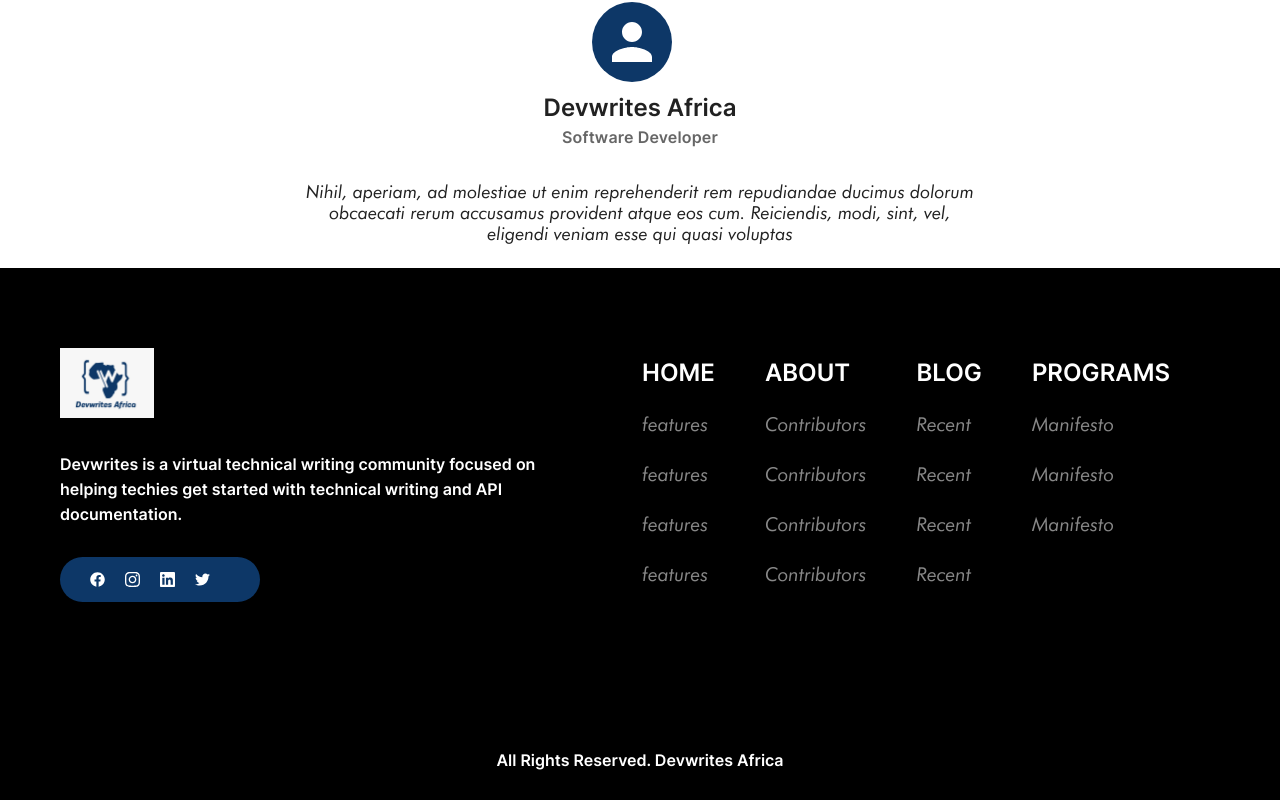
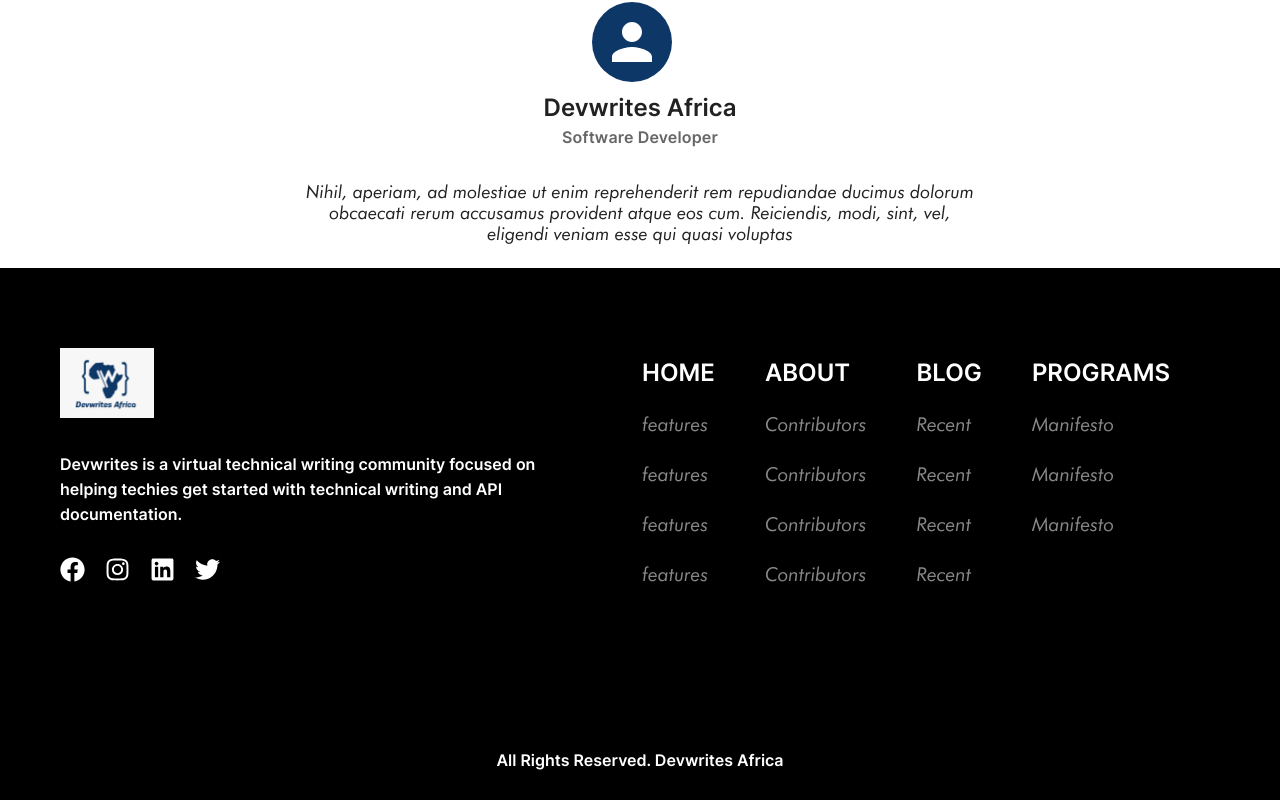
Before and after one commit to Devwrites-Africa/Devwrites, a React (Create React App) app in the folder frontend/: page / in a window 1280 px wide. Shown: the part 3493-4293 px from the top of the page. Built offline with nearby package versions, Linux system fonts and the light colour scheme.

Commit message:
finished navbar, still working of the home page

```diff
--- a/frontend/src/App.css
+++ b/frontend/src/App.css
@@ -51,10 +51,11 @@
     font-family: 'Inter';
     color: var(--white);
     font-size: 1.2rem;
+    font-weight: 700;
 }
 
 .active-drawer-link {
-    color: var(--lightgreen);
+    color: var(--purple);
 }
 
 .drawer-text {
--- a/frontend/src/Components/DrawerComponent.js
+++ b/frontend/src/Components/DrawerComponent.js
@@ -68,6 +68,13 @@
                     <ListItem sx={styles.links}>
                         <ListItemText onClick={handleDrawerChange}>
                             <Link to="" className="drawer-link">
+                                Contributors
+                            </Link>
+                        </ListItemText>
+                    </ListItem>
+                    <ListItem sx={styles.links}>
+                        <ListItemText onClick={handleDrawerChange}>
+                            <Link to="" className="drawer-link">
                                 Blog
                             </Link>
                         </ListItemText>
--- a/frontend/src/Components/Footer.css
+++ b/frontend/src/Components/Footer.css
@@ -30,7 +30,7 @@
     margin-bottom: 30px;
 }
 
-.social-icon-container {
+.footer-social-icon {
     display: flex;
 }
 .social-media {
--- a/frontend/src/Components/Footer.js
+++ b/frontend/src/Components/Footer.js
@@ -18,7 +18,7 @@
                         helping techies get started with technical writing and API
                         documentation.
                     </p>
-                    <div className="social-icon-container">
+                    <div className="footer-social-icon">
                         <FaFacebook className="social-media"/>
                         <FaInstagram className="social-media"/>
                         <FaLinkedin className="social-media"/>
--- a/frontend/src/Pages/Home.css
+++ b/frontend/src/Pages/Home.css
@@ -237,7 +237,7 @@
     left: 20px;
 }
 
-.social-icon-container {
+.home-social-icons {
     display: flex;
     justify-content: space-between;
     background: var(--purple);
--- a/frontend/src/Pages/Home.js
+++ b/frontend/src/Pages/Home.js
@@ -109,7 +109,7 @@
                         <h1>Follow Us on Social Media</h1>
                         <p>Nihil, aperiam, ad molestiae ut enim reprehenderit rem repudiandae ducimus dolorum obcaecati rerum accusamus provident atque eos cum. Reiciendis, modi, sint, velma.
                         </p>
-                        <div className="social-icon-container">
+                        <div className="home-social-icons">
                             <FaFacebook className="social-icon" />
                             <FaInstagram className="social-icon" />
                             <FaLinkedin className="social-icon" />
```
